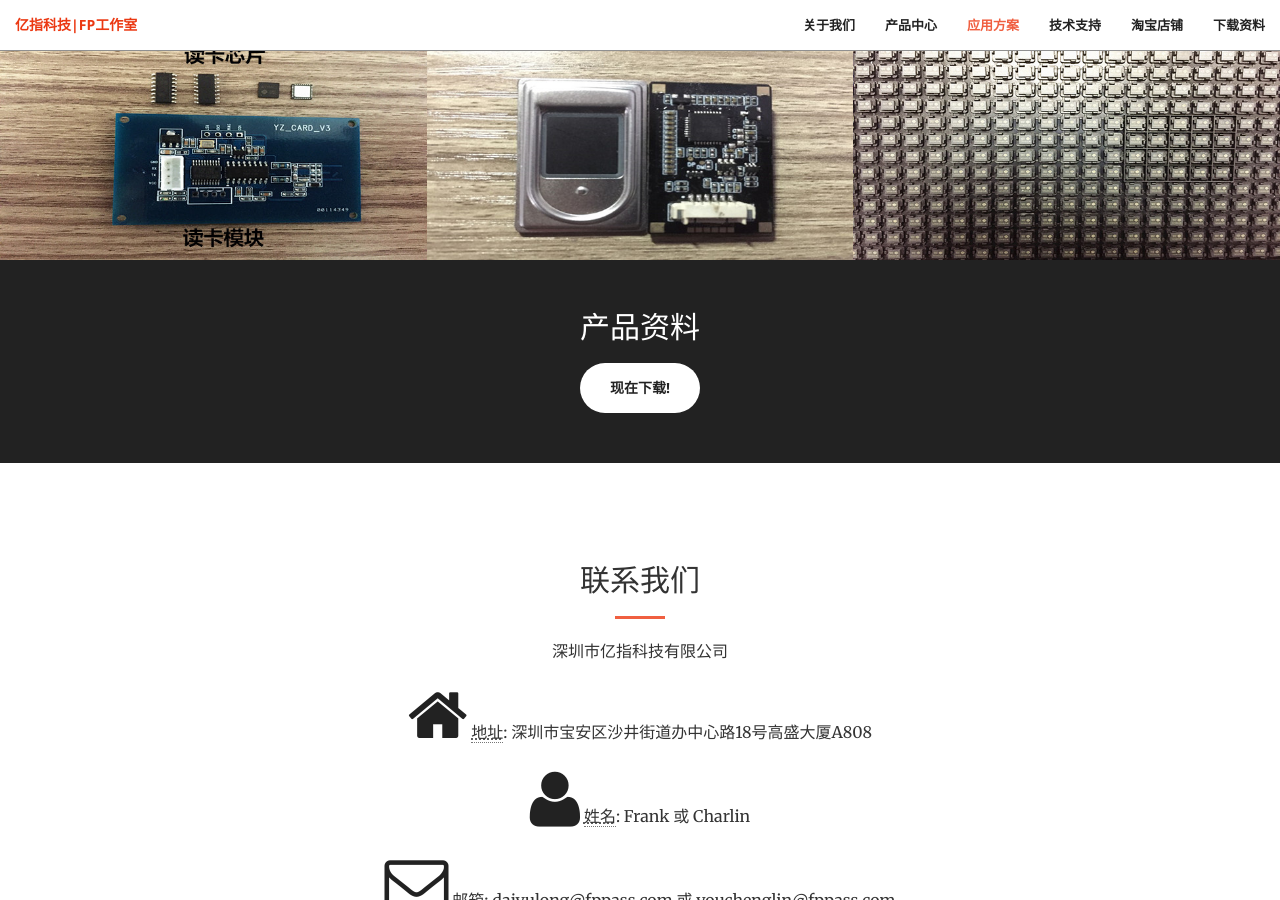
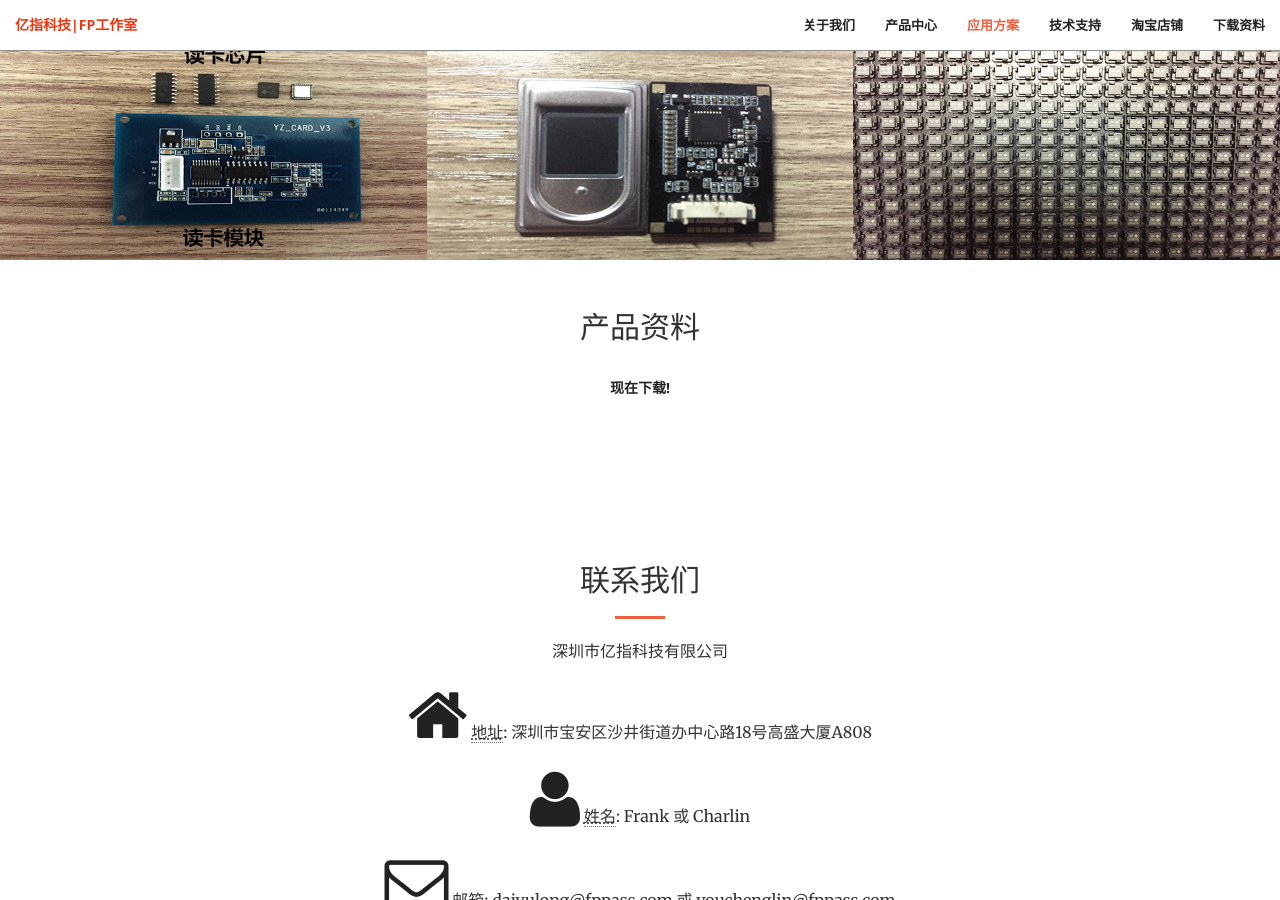
Before and after one commit to easyfp/easyfp.github.io, a Jekyll site: the page built from index.html, in a window 1280 px wide and 900 px high, scrolled down 1978 px. Built offline with Jekyll 4.4.1, drawn with Linux system fonts in a browser that asks for light colours.

Commit message:
Update aside.html

```diff
--- a/_includes/aside.html
+++ b/_includes/aside.html
@@ -1,4 +1,4 @@
-  <aside class="bg-dark">
+  <aside class="bg-darkred">
       <div class="container text-center">
           <div class="call-to-action">
               <h2>产品资料</h2>
```
